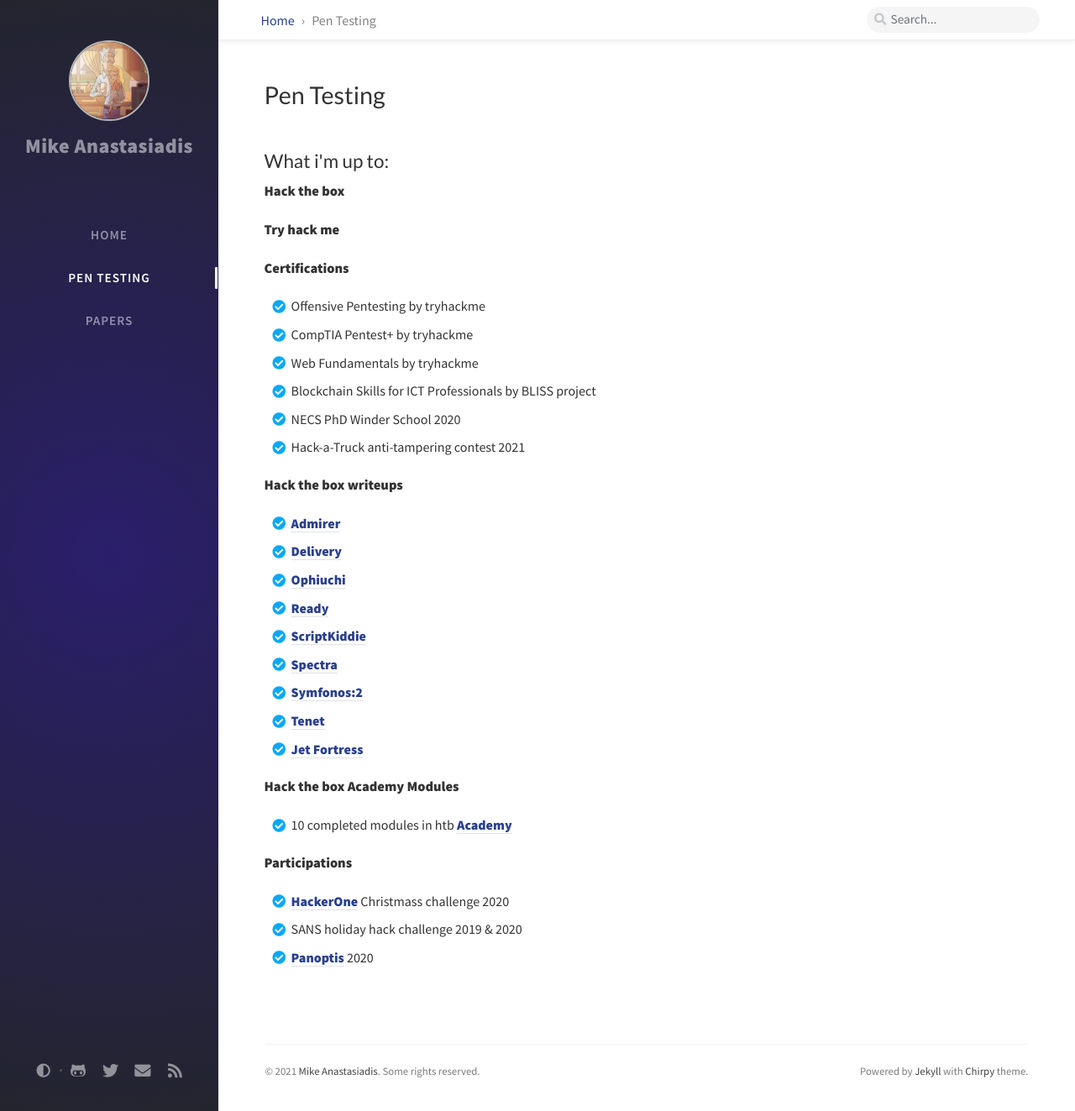
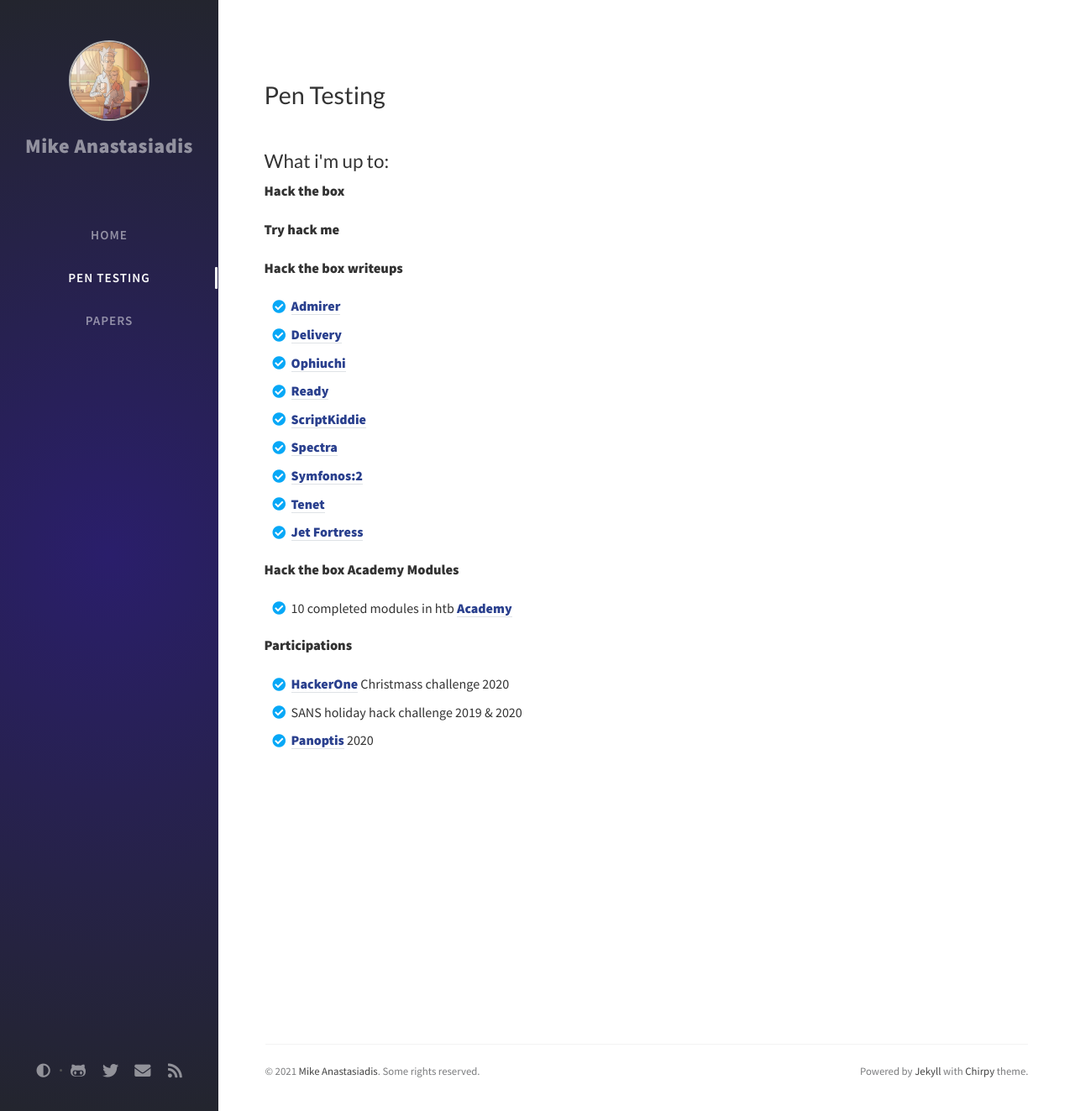
Before and after one commit to MikeAnast/MikeAnast.github.io, a Jekyll site: the page built from _tabs/pentest.md, in a window 1280 px wide and 1323 px high. Shown: the whole window at 84% size. Built offline with Jekyll 4.4.1, drawn with Linux system fonts in a browser that asks for light colours; nearby versions of some CDN libraries; comment, search, counter and statistics services are not loaded.

Commit message:
Update pentest.md

```diff
--- a/_tabs/pentest.md
+++ b/_tabs/pentest.md
@@ -12,14 +12,6 @@ order: 1
 **Try hack me**
 
 <script src="https://tryhackme.com/badge/5911"></script>
-
-**Certifications**
-- [x] Offensive Pentesting by tryhackme
-- [x] CompTIA Pentest+ by tryhackme
-- [x] Web Fundamentals by tryhackme
-- [x] Blockchain Skills for ICT Professionals by BLISS project
-- [x] NECS PhD Winder School 2020
-- [x] Hack-a-Truck anti-tampering contest 2021
 
 **Hack the box writeups**
 - [x] [**Admirer**](https://drive.google.com/file/d/1xeAGqCCgDq73W5jk7g0FGkMjdkSY7oQ7/view?usp=sharing)
```
